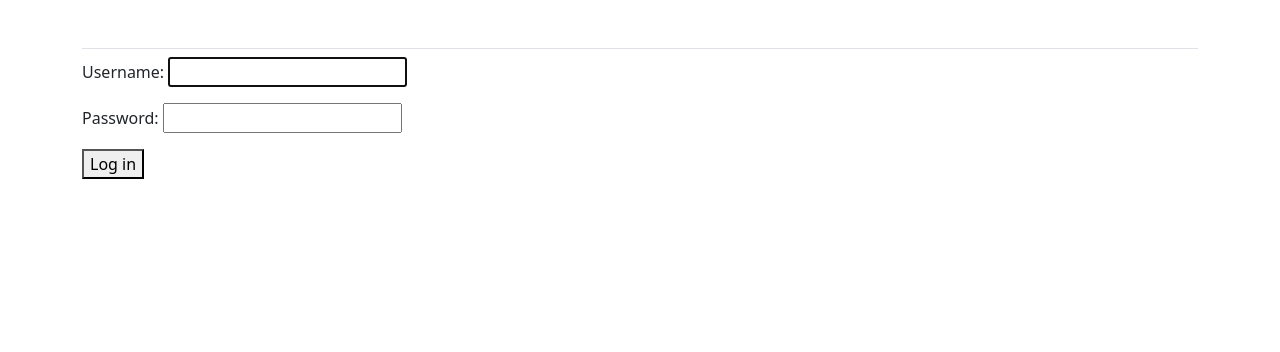
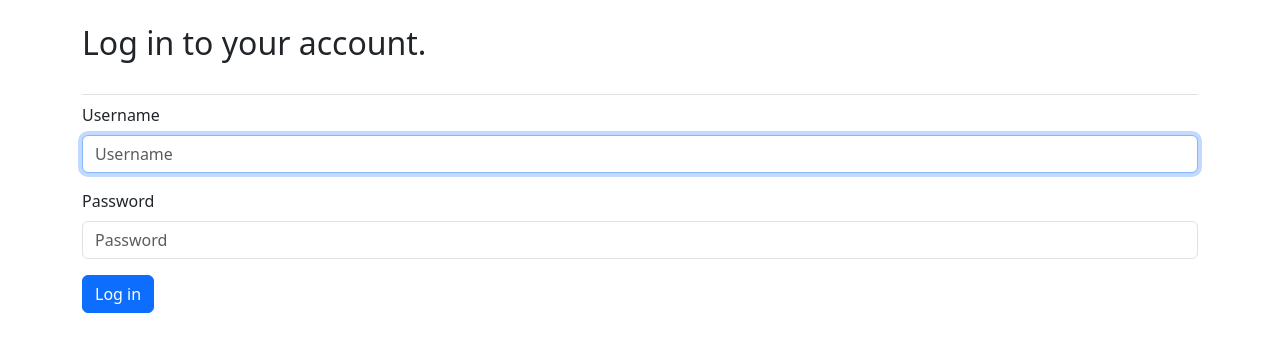
Before and after one commit to becathey/learning-log-django, a Django app: page /users/login/ in a window 1280 px wide. Shown: the part 58-410 px from the top of the page. Run offline with Django 4.2, Linux system fonts and the light colour scheme; some libraries are stand-ins or nearby versions.

Commit message:
Apply styling to login template, adjust styling on greeting in base template

```diff
--- a/learning_logs/templates/learning_logs/base.html
+++ b/learning_logs/templates/learning_logs/base.html
@@ -23,9 +23,7 @@
                 </ul>
                 <ul class="navbar-nav ml-auto">
                   {% if user.is_authenticated %}
-                  <li class="nav-item">
-                    <span class="navbar-text">Hello, {{user.username}}!</span>
-                  </li>
+                  <span class="navbar-text me-2">Hello, {{user.username}}!</span>
                   <li class="nav-item">
                     <a class="nav-link" href="{% url 'users:logout' %}">
                       Log out
--- a/users/templates/registration/login.html
+++ b/users/templates/registration/login.html
@@ -1,13 +1,17 @@
 {% extends 'learning_logs/base.html' %}
+{% load bootstrap5 %}
+
+{% block page_header %}
+    <h2>Log in to your account.</h2>
+{% endblock page_header %}
 
 {% block content %}
-    {% if form.errors %}
-        <p>Your username and password didn't match. Please try again.</p>
-    {% endif %}
-    <form method="post" action="{% url 'users:login' %}">
+    <form method="post" action="{% url 'users:login' %}" class="form">
         {% csrf_token %}
-        {{form.as_p}}
-        <button name="submit">Log in</button>
+        {% bootstrap_form form %}
+        {% buttons %}
+            <button name="submit" class="btn btn-primary">Log in</button>
+        {% endbuttons %}
         <input type="hidden" name="next" value="{% url 'learning_logs:index' %}" />
     </form>
 {% endblock content %}
```
